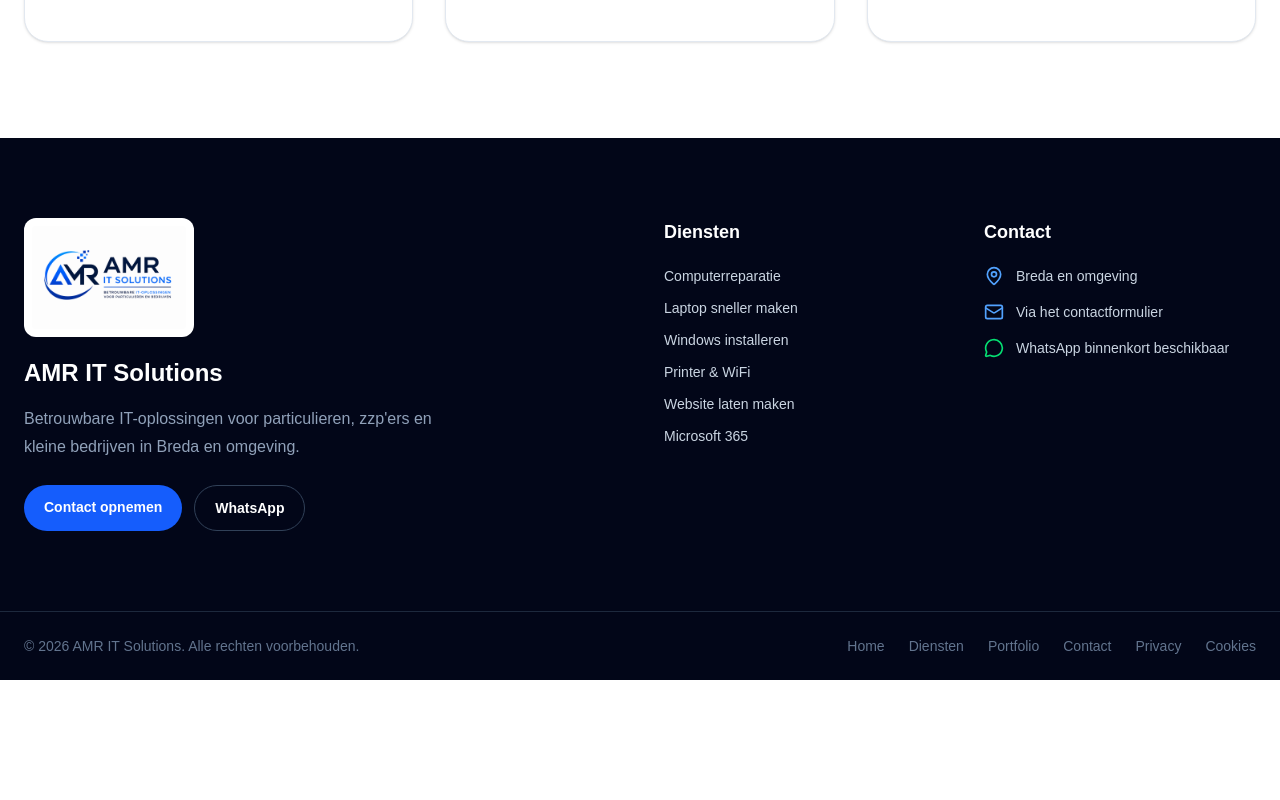
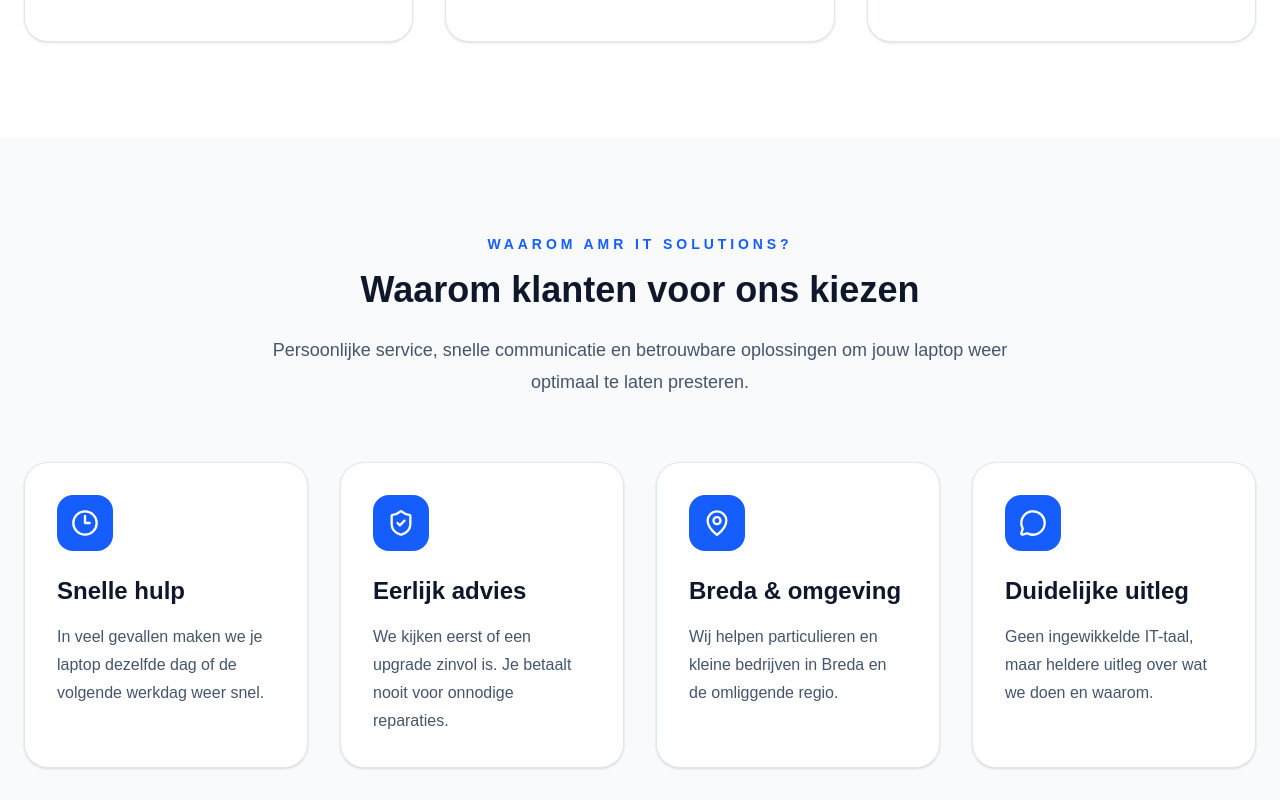
Before and after one commit to amritsolutions/amr-it-solutions, a Next.js app: page /laptop-sneller-maken in a window 1280 px wide. Shown: the part 1640-2440 px from the top of the page. Before the commit the page ends 2320 px from the top, so only its background shows below. Built offline with nearby package versions, Linux system fonts and the light colour scheme.

Commit message:
laptop sneller maken

```diff
--- a/app/laptop-sneller-maken/page.tsx
+++ b/app/laptop-sneller-maken/page.tsx
@@ -1,6 +1,7 @@
 import type { Metadata } from "next";
 import LaptopHero from "@/components/LaptopHero";
 import LaptopServices from "@/components/LaptopServices";
+import LaptopWhy from "@/components/LaptopWhy";
 export const metadata: Metadata = {
   title: "Laptop sneller maken Breda | SSD upgrade & optimalisatie | AMR IT Solutions",
   description:
@@ -25,6 +26,7 @@ export default function LaptopSnellerMakenPage() {
     <main className="min-h-screen bg-white">
       <LaptopHero />
       <LaptopServices />
+      <LaptopWhy />
     </main>
   );
 }
--- a/components/LaptopWhy.tsx
+++ b/components/LaptopWhy.tsx
@@ -0,0 +1,79 @@
+import {
+  Clock3,
+  ShieldCheck,
+  MapPin,
+  MessageCircle,
+} from "lucide-react";
+
+const reasons = [
+  {
+    icon: Clock3,
+    title: "Snelle hulp",
+    text: "In veel gevallen maken we je laptop dezelfde dag of de volgende werkdag weer snel.",
+  },
+  {
+    icon: ShieldCheck,
+    title: "Eerlijk advies",
+    text: "We kijken eerst of een upgrade zinvol is. Je betaalt nooit voor onnodige reparaties.",
+  },
+  {
+    icon: MapPin,
+    title: "Breda & omgeving",
+    text: "Wij helpen particulieren en kleine bedrijven in Breda en de omliggende regio.",
+  },
+  {
+    icon: MessageCircle,
+    title: "Duidelijke uitleg",
+    text: "Geen ingewikkelde IT-taal, maar heldere uitleg over wat we doen en waarom.",
+  },
+];
+
+export default function LaptopWhy() {
+  return (
+    <section className="bg-slate-50 py-24">
+      <div className="mx-auto max-w-7xl px-6">
+
+        <div className="text-center">
+          <p className="text-sm font-bold uppercase tracking-[0.28em] text-blue-600">
+            Waarom AMR IT Solutions?
+          </p>
+
+          <h2 className="mt-4 text-4xl font-extrabold text-slate-900">
+            Waarom klanten voor ons kiezen
+          </h2>
+
+          <p className="mx-auto mt-6 max-w-3xl text-lg leading-8 text-slate-600">
+            Persoonlijke service, snelle communicatie en betrouwbare oplossingen
+            om jouw laptop weer optimaal te laten presteren.
+          </p>
+        </div>
+
+        <div className="mt-16 grid gap-8 md:grid-cols-2 lg:grid-cols-4">
+          {reasons.map((reason) => {
+            const Icon = reason.icon;
+
+            return (
+              <div
+                key={reason.title}
+                className="rounded-3xl border border-slate-200 bg-white p-8 shadow-sm transition-all duration-300 hover:-translate-y-2 hover:shadow-xl"
+              >
+                <div className="flex h-14 w-14 items-center justify-center rounded-2xl bg-blue-600 text-white">
+                  <Icon className="h-7 w-7" />
+                </div>
+
+                <h3 className="mt-6 text-2xl font-bold text-slate-900">
+                  {reason.title}
+                </h3>
+
+                <p className="mt-4 leading-7 text-slate-600">
+                  {reason.text}
+                </p>
+              </div>
+            );
+          })}
+        </div>
+
+      </div>
+    </section>
+  );
+}
```
